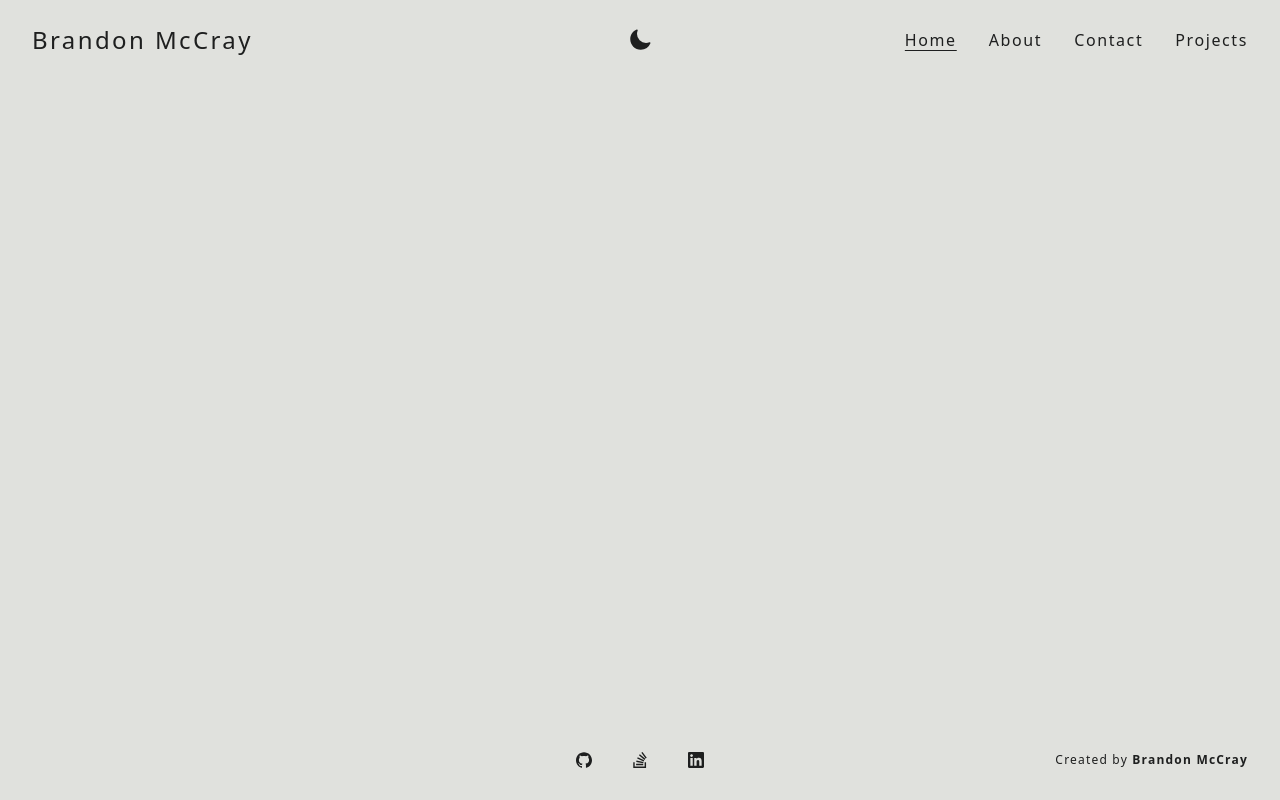
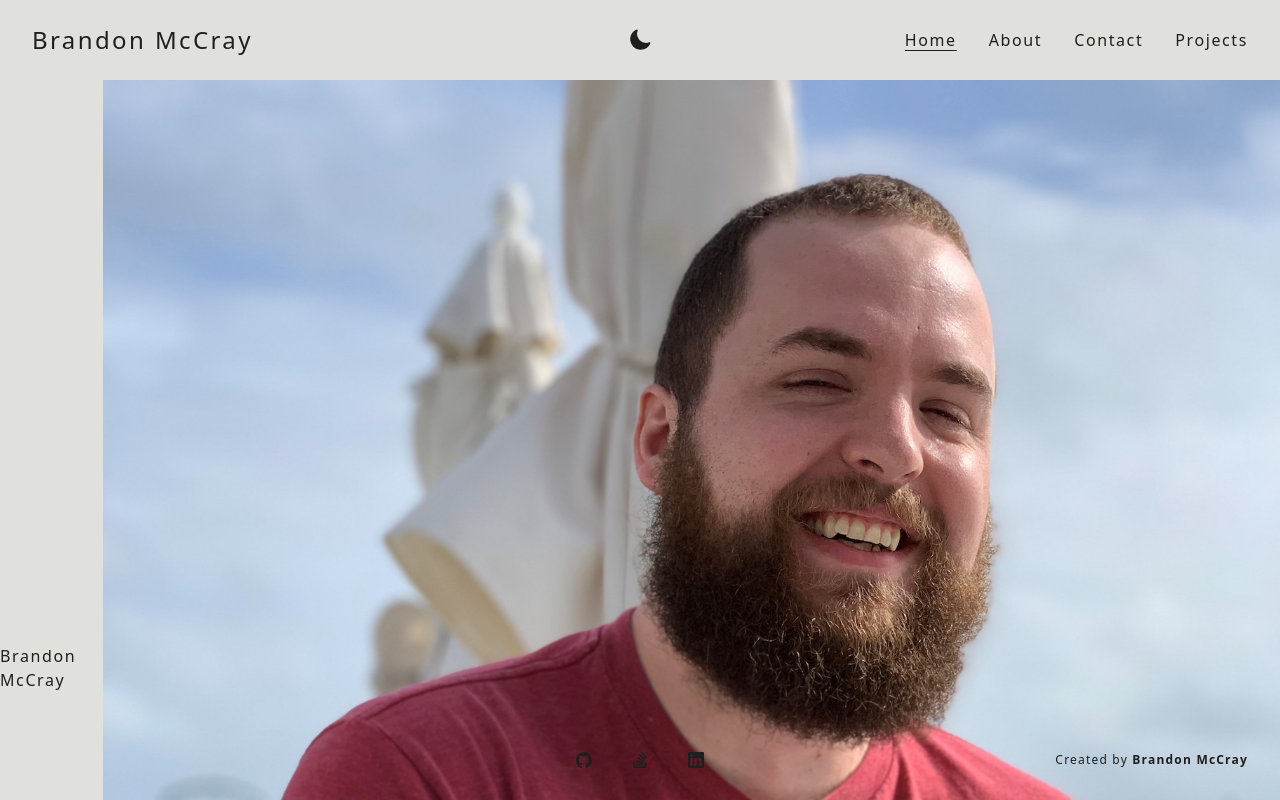
Before and after one commit to bradmccray89/portfolio-angular, an Angular app: page /home in a window 1280 px wide. Shown: the top 800 px of the page. Built offline with nearby package versions, Linux system fonts and the light colour scheme.

Commit message:
add home image

```diff
--- a/src/app/pages/home/home.component.html
+++ b/src/app/pages/home/home.component.html
@@ -1 +1,8 @@
-<div class="w-full h-full"></div>
+<div
+  class="w-full h-full flex flex-col md:flex-row justify-center items-center"
+>
+  <div>Brandon McCray</div>
+  <div>
+    <img src="assets/images/laugh.jpeg" alt="Brandon McCray" />
+  </div>
+</div>
```
Also changed, not shown: src/assets/images/laugh.jpeg (added).
